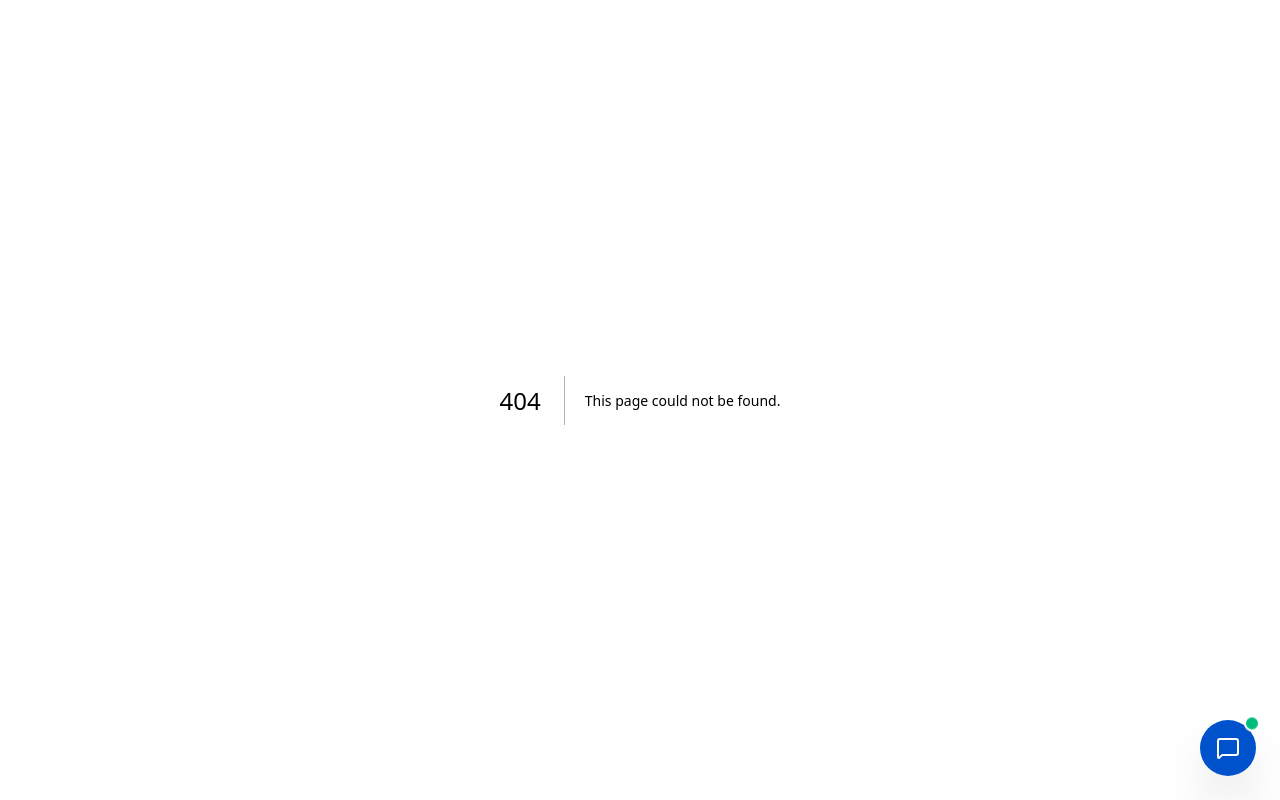
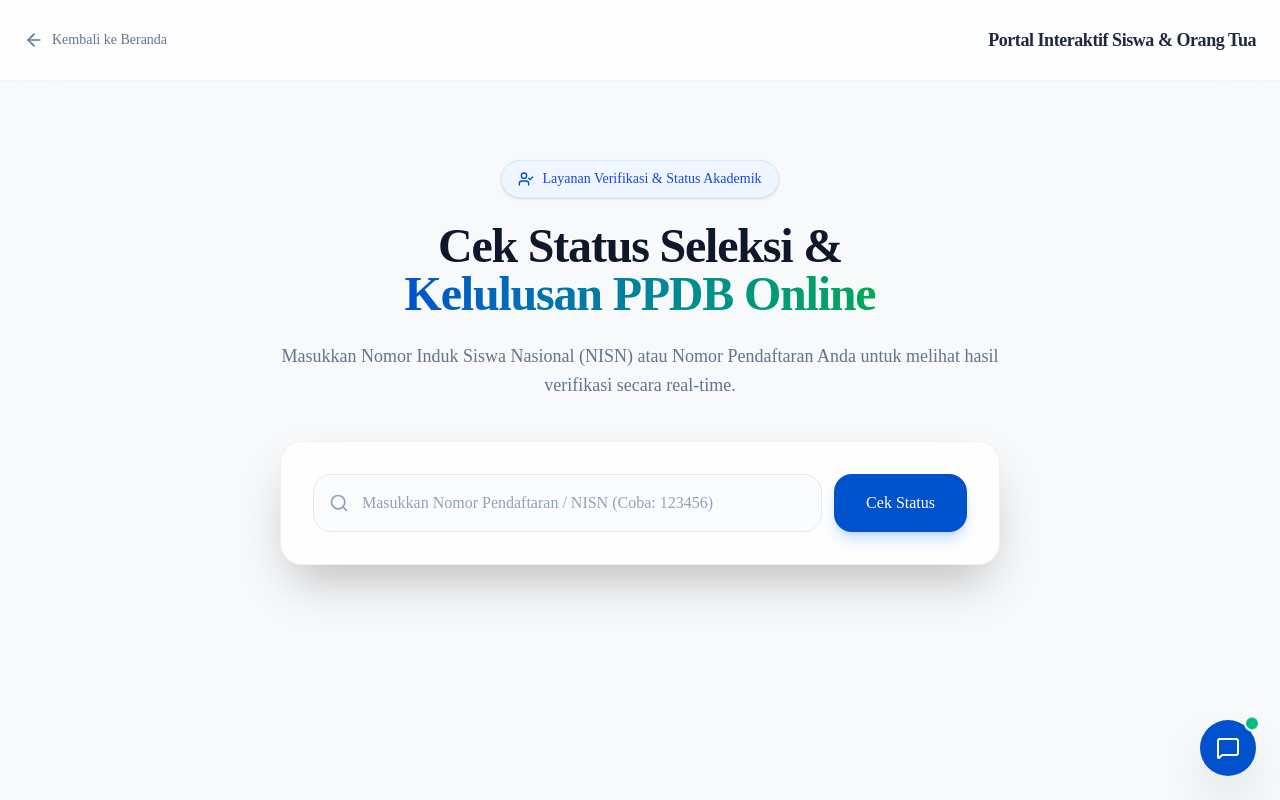
Before and after one commit to expertwingman/sdn-petukangan-2, a Next.js app: page /portal in a window 1280 px wide. Before the commit this address had no page. Built offline with nearby package versions, Linux system fonts and the light colour scheme.

Commit message:
feat: tambahkan halaman portal interaktif cek status PPDB dan kelulusan siswa

```diff
--- /dev/null
+++ b/src/app/portal/page.tsx
@@ -0,0 +1,190 @@
+"id";
+
+import { useState } from "react";
+import { motion, AnimatePresence } from "framer-motion";
+import { ArrowLeft, Search, CheckCircle2, AlertCircle, UserCheck, ShieldCheck } from "lucide-react";
+import Link from "next/link";
+import { supabase } from "@/lib/supabase";
+
+export default function PortalPage() {
+  const [nisn, setNisn] = useState("");
+  const [result, setResult] = useState<any>(null);
+  const [loading, setLoading] = useState(false);
+  const [searched, setSearched] = useState(false);
+
+  const handleCheckStatus = async (e: React.FormEvent) => {
+    e.preventDefault();
+    if (!nisn.trim()) return;
+
+    setLoading(true);
+    setSearched(false);
+
+    // Simulasi pencarian data dari database Supabase (atau tabel siswa/ppdb)
+    // Untuk prototipe interaktif ini, kita cek jika NISN berupa angka valid
+    setTimeout(() => {
+      if (nisn === "123456" || nisn.length >= 5) {
+        setResult({
+          nama: "Bintang Pratama",
+          nisn: nisn,
+          status: "DITERIMA",
+          jalur: "Zonasi Wilayah Pesanggrahan",
+          sekolahAsal: "TK Mutiara Bangsa",
+          tanggal: "20 Juni 2026"
+        });
+      } else {
+        setResult(null);
+      }
+      setLoading(false);
+      setSearched(true);
+    }, 600);
+  };
+
+  return (
+    <main className="min-h-screen bg-[#F8F9FA] text-slate-900 font-sans pb-24 selection:bg-blue-500 selection:text-white">
+      {/* Navbar Simple */}
+      <header className="fixed top-0 w-full bg-white/70 backdrop-blur-xl z-50 border-b border-slate-200/40">
+        <div className="max-w-7xl mx-auto px-6 h-20 flex items-center justify-between">
+          <Link href="/" className="flex items-center gap-2 text-slate-500 hover:text-[#0052CC] transition-colors">
+            <ArrowLeft className="w-5 h-5" />
+            <span className="font-medium text-sm">Kembali ke Beranda</span>
+          </Link>
+          <div className="font-semibold text-lg tracking-tight text-slate-800">
+            Portal Interaktif Siswa & Orang Tua
+          </div>
+        </div>
+      </header>
+
+      {/* Hero / Checker Section */}
+      <section className="pt-40 pb-16 px-6 max-w-3xl mx-auto text-center">
+        <motion.div
+          initial={{ opacity: 0, y: 20 }}
+          animate={{ opacity: 1, y: 0 }}
+          transition={{ duration: 0.6 }}
+          className="inline-flex items-center gap-2 px-4 py-2 rounded-full bg-blue-50 border border-blue-100 text-blue-700 text-sm font-medium mb-6 shadow-sm"
+        >
+          <UserCheck className="w-4 h-4 text-[#0052CC]" />
+          <span>Layanan Verifikasi & Status Akademik</span>
+        </motion.div>
+
+        <motion.h1
+          initial={{ opacity: 0, y: 20 }}
+          animate={{ opacity: 1, y: 0 }}
+          transition={{ duration: 0.6, delay: 0.1 }}
+          className="text-4xl md:text-5xl font-bold tracking-tight text-slate-900 mb-6"
+        >
+          Cek Status Seleksi & <br />
+          <span className="text-transparent bg-clip-text bg-gradient-to-r from-[#0052CC] to-[#00A854]">
+            Kelulusan PPDB Online
+          </span>
+        </motion.h1>
+
+        <motion.p
+          initial={{ opacity: 0, y: 20 }}
+          animate={{ opacity: 1, y: 0 }}
+          transition={{ duration: 0.6, delay: 0.2 }}
+          className="text-lg text-slate-500 leading-relaxed mb-10"
+        >
+          Masukkan Nomor Induk Siswa Nasional (NISN) atau Nomor Pendaftaran Anda untuk melihat hasil verifikasi secara real-time.
+        </motion.p>
+
+        {/* Search Box Card */}
+        <motion.div
+          initial={{ opacity: 0, y: 20 }}
+          animate={{ opacity: 1, y: 0 }}
+          transition={{ duration: 0.6, delay: 0.3 }}
+          className="bg-white/80 backdrop-blur-xl p-6 md:p-8 rounded-3xl shadow-2xl border border-slate-200/60"
+        >
+          <form onSubmit={handleCheckStatus} className="flex flex-col sm:flex-row gap-3">
+            <div className="relative flex-1">
+              <Search className="absolute left-4 top-1/2 -translate-y-1/2 w-5 h-5 text-slate-400" />
+              <input
+                type="text"
+                value={nisn}
+                onChange={(e) => setNisn(e.target.value)}
+                placeholder="Masukkan Nomor Pendaftaran / NISN (Coba: 123456)"
+                className="w-full pl-12 pr-4 py-4 rounded-2xl border border-slate-200 text-slate-800 placeholder-slate-400 focus:outline-none focus:border-[#0052CC] transition-colors bg-slate-50/50"
+              />
+            </div>
+            <button
+              type="submit"
+              disabled={loading}
+              className="bg-[#0052CC] hover:bg-blue-700 text-white px-8 py-4 rounded-2xl font-medium transition-all shadow-lg shadow-blue-500/25 flex items-center justify-center gap-2 shrink-0 disabled:opacity-50"
+            >
+              {loading ? (
+                <div className="w-5 h-5 border-2 border-white border-t-transparent rounded-full animate-spin"></div>
+              ) : (
+                <span>Cek Status</span>
+              )}
+            </button>
+          </form>
+        </motion.div>
+      </section>
+
+      {/* Result Display Section */}
+      <section className="px-6 max-w-3xl mx-auto">
+        <AnimatePresence>
+          {searched && (
+            <motion.div
+              initial={{ opacity: 0, y: 20, scale: 0.95 }}
+              animate={{ opacity: 1, y: 0, scale: 1 }}
+              exit={{ opacity: 0, y: 20, scale: 0.95 }}
+              transition={{ duration: 0.5 }}
+              className="mt-8"
+            >
+              {result ? (
+                <div className="bg-white rounded-3xl p-8 md:p-10 shadow-2xl border border-emerald-100 overflow-hidden relative">
+                  <div className="absolute top-0 right-0 w-48 h-48 bg-emerald-50 rounded-full blur-3xl -z-10"></div>
+
+                  <div className="flex items-center gap-4 mb-6">
+                    <div className="w-14 h-14 bg-emerald-100 rounded-2xl flex items-center justify-center shrink-0">
+                      <CheckCircle2 className="w-8 h-8 text-[#00A854]" />
+                    </div>
+                    <div>
+                      <div className="text-xs font-bold tracking-widest text-[#00A854] uppercase mb-1">Status Verifikasi Berhasil</div>
+                      <h3 className="text-2xl font-bold text-slate-900">{result.nama}</h3>
+                    </div>
+                  </div>
+
+                  <div className="grid grid-cols-1 md:grid-cols-2 gap-4 border-t border-slate-100 pt-6">
+                    <div className="bg-slate-50 p-4 rounded-2xl border border-slate-100">
+                      <div className="text-xs text-slate-400 font-medium mb-1">Nomor Pendaftaran / NISN</div>
+                      <div className="font-bold text-slate-800">{result.nisn}</div>
+                    </div>
+                    <div className="bg-slate-50 p-4 rounded-2xl border border-slate-100">
+                      <div className="text-xs text-slate-400 font-medium mb-1">Jalur Pendaftaran</div>
+                      <div className="font-bold text-slate-800">{result.jalur}</div>
+                    </div>
+                    <div className="bg-slate-50 p-4 rounded-2xl border border-slate-100">
+                      <div className="text-xs text-slate-400 font-medium mb-1">Sekolah Asal</div>
+                      <div className="font-bold text-slate-800">{result.sekolahAsal}</div>
+                    </div>
+                    <div className="bg-emerald-50 p-4 rounded-2xl border border-emerald-100">
+                      <div className="text-xs text-emerald-600 font-medium mb-1">Status Penerimaan</div>
+                      <div className="font-bold text-emerald-700 flex items-center gap-1.5">
+                        <ShieldCheck className="w-4 h-4" /> {result.status}
+                      </div>
+                    </div>
+                  </div>
+
+                  <div className="mt-8 p-4 bg-blue-50 border border-blue-100 rounded-2xl text-blue-800 text-sm leading-relaxed">
+                    Selamat! Silakan lakukan proses daftar ulang sesuai jadwal yang tertera di menu informasi PPDB dengan membawa dokumen fisik asli.
+                  </div>
+                </div>
+              ) : (
+                <div className="bg-white rounded-3xl p-8 md:p-10 shadow-2xl border border-rose-100 flex items-center gap-4">
+                  <div className="w-14 h-14 bg-rose-50 rounded-2xl flex items-center justify-center shrink-0">
+                    <AlertCircle className="w-8 h-8 text-rose-500" />
+                  </div>
+                  <div>
+                    <h3 className="text-xl font-bold text-slate-900 mb-1">Data Tidak Ditemukan</h3>
+                    <p className="text-slate-500 text-sm">Pastikan NISN atau nomor pendaftaran yang Anda masukkan sudah benar (Coba masukkan angka: <span className="font-mono font-bold text-slate-700">123456</span>).</p>
+                  </div>
+                </div>
+              )}
+            </motion.div>
+          )}
+        </AnimatePresence>
+      </section>
+    </main>
+  );
+}
```
